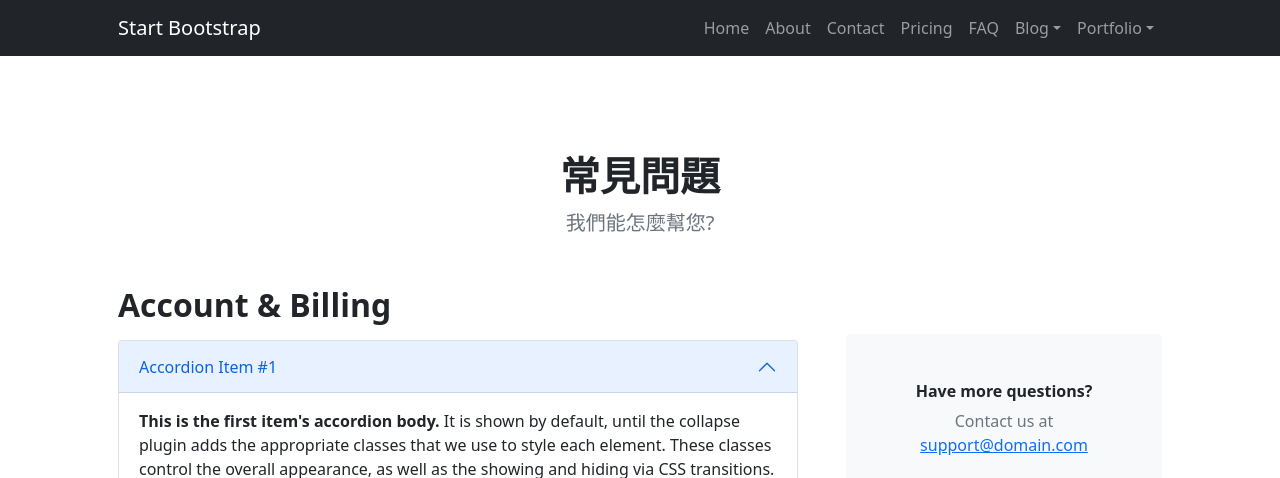
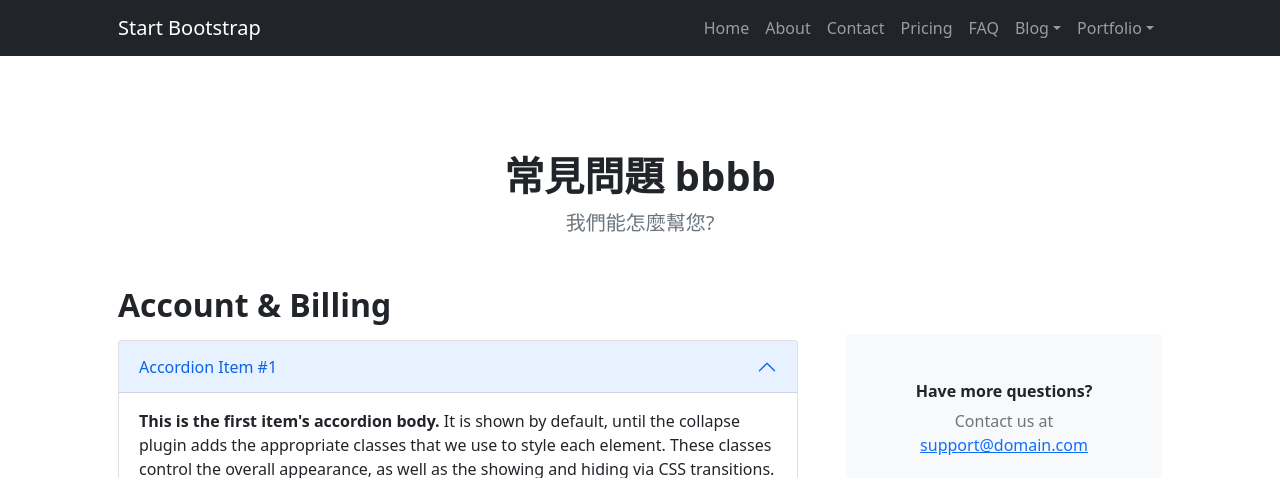
Before and after one commit to gentle-shao/my-first-website, a plain HTML site: page faq.html in a window 1280 px wide. Shown: the top 478 px of the page. Drawn offline with nearby package versions, Linux system fonts and the light colour scheme.

Commit message:
change faq title

```diff
--- a/faq.html
+++ b/faq.html
@@ -49,7 +49,7 @@
             <section class="py-5">
                 <div class="container px-5 my-5">
                     <div class="text-center mb-5">
-                        <h1 class="fw-bolder">常見問題</h1>
+                        <h1 class="fw-bolder">常見問題 bbbb</h1>
                         <p class="lead fw-normal text-muted mb-0">我們能怎麼幫您?</p>
                     </div>
                     <div class="row gx-5">
```
